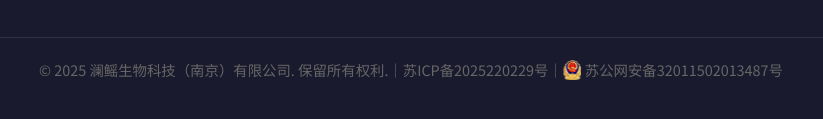
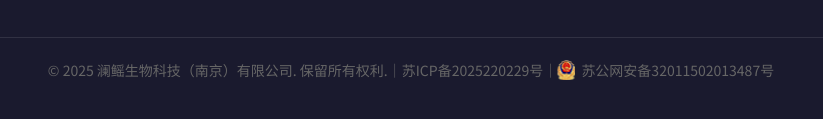
Before and after one commit to LanYaoTECH/LanYaoIndex, a website: page index.html in a window 1280 px wide. Shown: the part 4993-5112 px from the top of the page, 229-1052 px from the left. Drawn offline with Linux system fonts and the light colour scheme.

Commit message:
优化字体代码结构

```diff
--- a/index.html
+++ b/index.html
@@ -7,24 +7,10 @@
     <meta name="description" content="澜鳐生物是中国类器官芯片领域的新进者，致力于通过创新技术推动健康事业发展。">
     <link rel="icon" href="src/images/icon.png" type="image/png">
     <link rel="stylesheet" href="src/css/style.css">
+    <link rel="stylesheet" href="src/css/footer.css"><!-- 新增：页脚专用样式 -->
     <link rel="preconnect" href="https://fonts.googleapis.com">
     <link rel="preconnect" href="https://fonts.gstatic.com" crossorigin>
     <link href="https://fonts.googleapis.com/css2?family=Noto+Sans+SC:wght@300;400;500;700&display=swap" rel="stylesheet">
-    <style>
-        /* 备案链接样式：使用与周围文本相同颜色，不显示下划线，保持各状态颜色一致 */
-        .footer-bottom .plain-link {
-            color: inherit;
-            text-decoration: none;
-        }
-        .footer-bottom .plain-link:link,
-        .footer-bottom .plain-link:visited,
-        .footer-bottom .plain-link:hover,
-        .footer-bottom .plain-link:active,
-        .footer-bottom .plain-link:focus {
-            color: inherit;
-            text-decoration: none;
-        }
-    </style>
 </head>
 <body>
     <!-- 头部导航 -->
@@ -340,10 +326,10 @@
                 </div>
             </div>
             <div class="footer-bottom">
-                <p style="display:inline-flex;align-items:center;flex-wrap:nowrap;white-space:nowrap;">
+                <p class="footer-bottom__inner">
                     &copy; 2025 澜鳐生物科技（南京）有限公司. 保留所有权利.｜
                     <a class="plain-link" href="https://beian.miit.gov.cn/" target="_blank">苏ICP备2025220229号</a>｜
-                    <img src="src/images/beian.png" alt="备案图标" style="height:20px;display:inline-block;margin-right:4px;">
+                    <img class="beian-icon" src="src/images/beian.png" alt="备案图标">
                     <a class="plain-link" href="https://beian.mps.gov.cn/#/query/webSearch?code=32011502013487" rel="noreferrer" target="_blank">苏公网安备32011502013487号</a>
                 </p>
             </div>
--- /dev/null
+++ b/src/css/footer.css
@@ -0,0 +1,30 @@
+/* 页脚内联布局（与原展示一致，但通过 CSS 管理） */
+.footer-bottom__inner {
+	display: inline-flex;
+	align-items: center;
+	flex-wrap: nowrap;
+	white-space: nowrap;
+	font-size: 14px; /* 可根据主样式适配 */
+}
+
+/* 备案链接样式：与周围文本相同颜色、无下划线，所有状态一致 */
+.footer-bottom .plain-link {
+	color: inherit;
+	text-decoration: none;
+}
+.footer-bottom .plain-link:link,
+.footer-bottom .plain-link:visited,
+.footer-bottom .plain-link:hover,
+.footer-bottom .plain-link:active,
+.footer-bottom .plain-link:focus {
+	color: inherit;
+	text-decoration: none;
+}
+
+/* 备案图标紧贴文本并有合理空隙 */
+.beian-icon {
+	height: 20px;
+	display: inline-block;
+	margin: 0 6px 0 0; /* 图标后面留空隙 */
+	vertical-align: middle;
+}
--- a/src/js/main.js
+++ b/src/js/main.js
@@ -1,3 +1,8 @@
+// 页面脚本入口（当前保留空实现供后续维护）
+document.addEventListener('DOMContentLoaded', function () {
+	// TODO: 将现有交互逻辑（如移动菜单、返回顶部、标签页切换等）迁移到此处或导入模块以统一管理。
+});
+
 // 等待DOM加载完成
  document.addEventListener('DOMContentLoaded', function() {
     // 移动端菜单功能
```
